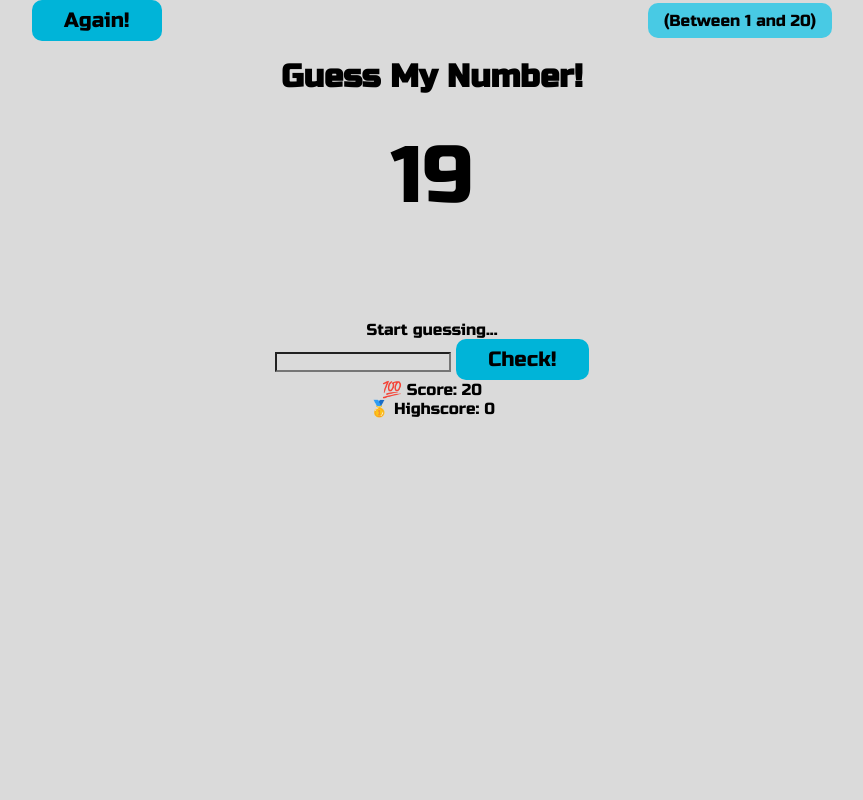
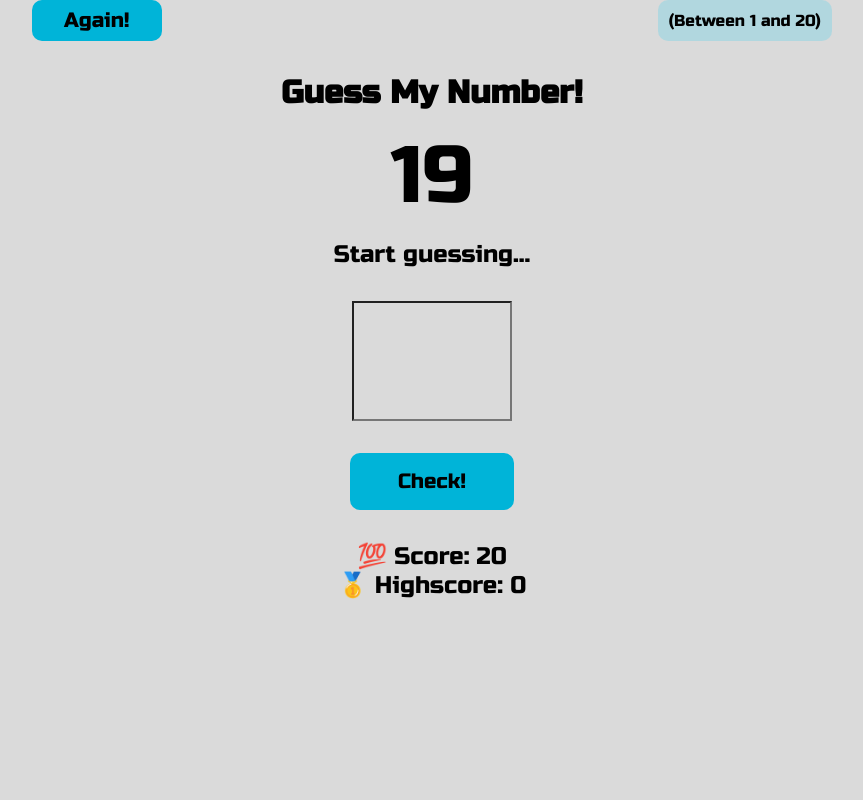
Before and after one commit to Saurabhdaswant/guess-my-number-app, a plain HTML site: page index.html in a window 1280 px wide. Shown: the whole page, without its empty margins (208-1071 px from the left). Drawn offline with Linux system fonts and the light colour scheme.

Commit message:
Update style.css

```diff
--- a/style.css
+++ b/style.css
@@ -1,18 +1,4 @@
-/* @import url("https://fonts.googleapis.com/css?family=Press+Start+2P&display=swap");
-
-@import url("https://fonts.googleapis.com/css2?family=Krona+One&display=swap");
-
-@import url("https://fonts.googleapis.com/css2?family=Zen+Dots&display=swap"); */
-
 @import url("https://fonts.googleapis.com/css2?family=Russo+One&display=swap");
-/*
-@import url("https://fonts.googleapis.com/css2?family=Luckiest+Guy&display=swap");
-
-@import url("https://fonts.googleapis.com/css2?family=Trade+Winds&display=swap");
-
-@import url("https://fonts.googleapis.com/css2?family=Fredericka+the+Great&display=swap");
-
-@import url("https://fonts.googleapis.com/css2?family=DotGothic16&display=swap"); */
 
 *,
 *::after,
@@ -23,6 +9,10 @@
   font-family: "Russo One", sans-serif;
   background-color: rgb(218, 218, 218);
 }
+
+/* body {
+  margin: 1.5rem 0;
+} */
 
 header,
 main {
@@ -41,13 +31,9 @@ main {
 }
 
 .between {
-  background-color: #48cae4;
+  background-color: #54d2eb4d;
   border-radius: 10px;
-  padding: 0.5rem 1rem;
-}
-
-header {
-  height: 40vh;
+  padding: 0.7rem;
 }
 
 .header--head {
@@ -57,16 +43,35 @@ header {
 }
 
 .header--heading {
-  margin-top: 1rem;
+  margin-top: 2rem;
 }
 
 .header--number {
   width: 10rem;
   margin: 1rem auto;
-  padding: 1rem 1rem;
   font-size: 5rem;
 }
 
 main {
-  height: 60vh;
+  display: flex;
+  flex-direction: column;
 }
+
+.message,
+.left {
+  font-size: 1.5rem;
+}
+
+.right input {
+  width: 10rem;
+  height: 15vh;
+  margin-top: 2rem;
+}
+
+.check {
+  padding: 1rem 3rem;
+  margin: 2rem auto;
+  text-align: center;
+  align-items: center;
+  display: block;
+}
```
